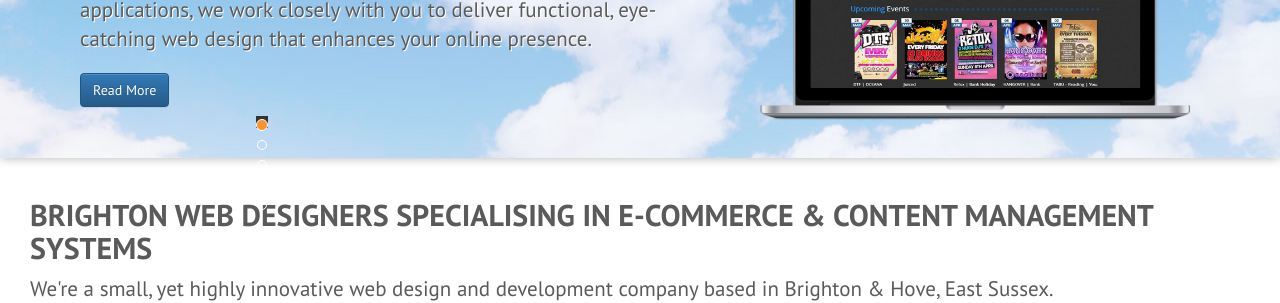
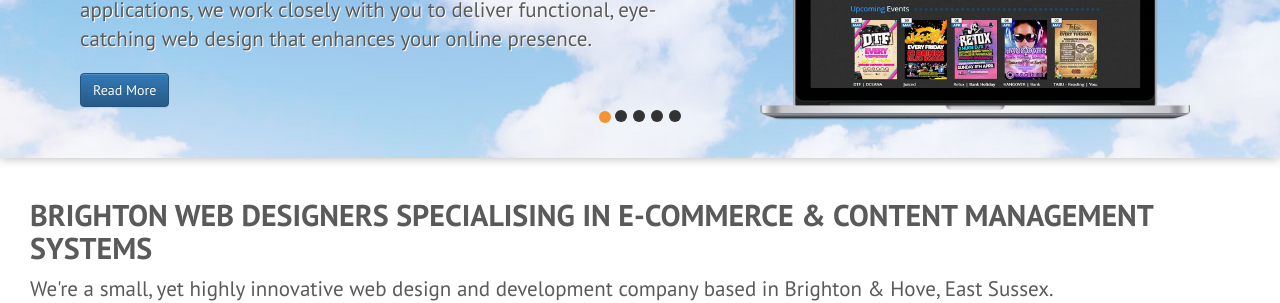
Before and after one commit to abemedia/abemedia.github.io, a Jekyll site: the page built from index.md, in a window 1280 px wide. Shown: the part 249-552 px from the top of the page. Built offline with Jekyll 4.4.1, drawn with Linux system fonts in a browser that asks for light colours; nearby versions of some CDN libraries.

Commit message:
Update style.css

```diff
--- a/css/style.css
+++ b/css/style.css
@@ -258,7 +258,7 @@ footer a:hover {
 		background-size: 100% auto;
 	}
 }
-.carousel-indicators {
+.carousel-indicators li {
 	border: none;
 	background-color: #333;
 	width: 12px;
```
